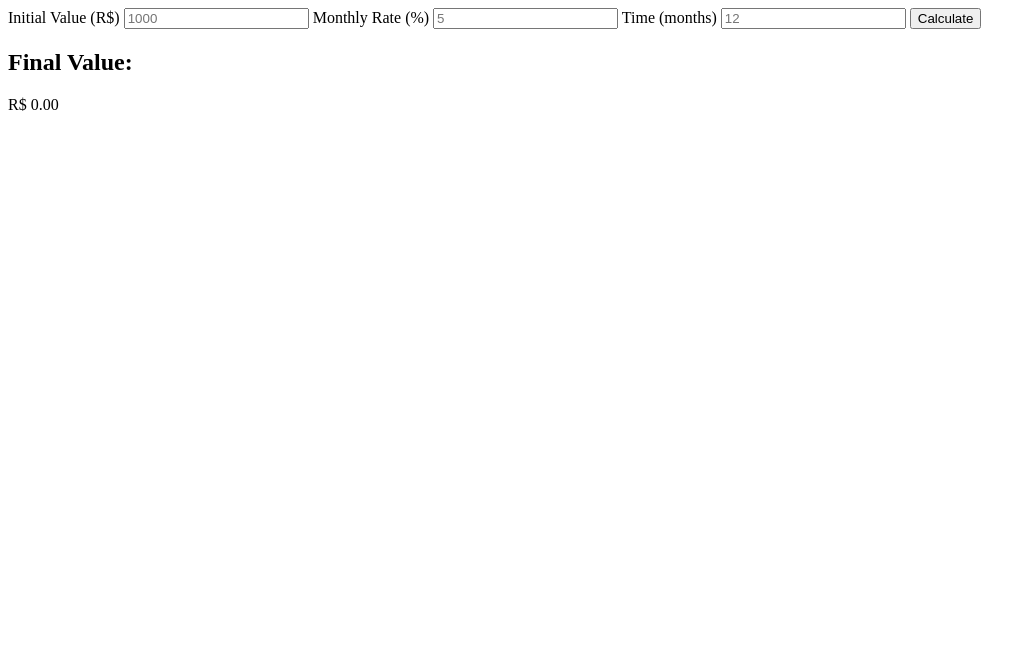
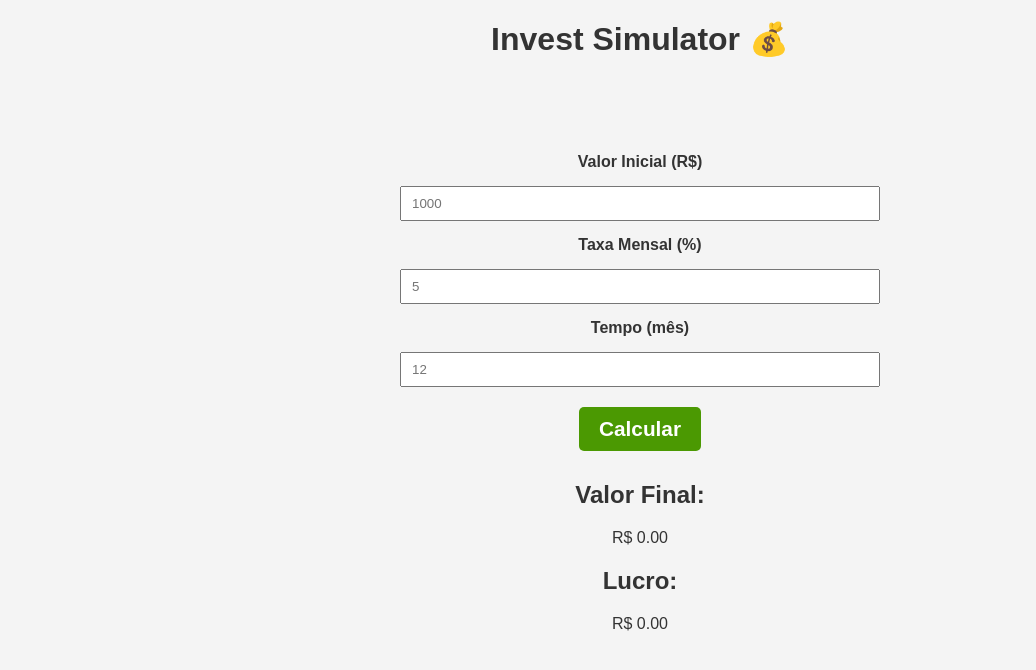
Before and after one commit to Binhotti/Invest-Simulator, a plain HTML site: page index.html in a window 1280 px wide. Shown: the whole page, without its empty margins (0-1036 px from the left). Drawn offline with Linux system fonts and the light colour scheme.

Commit message:
feat: adicionado sistema de valor final e lucro com javascript adicionado estilização básica

```diff
--- a/css/style.css
+++ b/css/style.css
@@ -1,29 +1,59 @@
 body {
-  font-family: Arial;
-  background: #111;
-  color: #fff;
-  display: flex;
-  justify-content: center;
-  align-items: center;
-  height: 100vh;
+  font-family: Arial, sans-serif;
+  margin: 0;
+  padding: 0;
+  background-color: #f4f4f4;
+  color: #333;
 }
 
-.container {
-  background: #1e1e1e;
-  padding: 30px;
-  border-radius: 10px;
-  width: 300px;
+.container h1 {
+  text-align: center;
+  margin-top: 20px;
+  margin-bottom: 80px;
 }
 
-input, button {
-  width: 100%;
-  margin-top: 10px;
-  padding: 10px;
+.container .form {
+  display: flex;
+  flex-direction: column;
+  align-items: center;
 }
 
-button {
-  background: #e63946;
-  color: white;
+.container .form label,
+.container .form input {
+  width: 100%;
+  max-width: 480px;
+  margin-top: 15px;
+}
+
+.container button {
+  margin-top: 20px;
+  padding: 10px 20px;
+  font-size: 1.3rem;
+  font-weight: bold;
+  color: #fff;
+  background-color: #4b9902;
   border: none;
+  border-radius: 5px;
   cursor: pointer;
 }
+
+.container button:hover {
+  background-color: #5ec702;
+}
+
+.container .form input {
+  font-weight: normal;
+  padding: 8px 10px;
+  box-sizing: border-box;
+}
+
+.container .form label {
+  text-align: center;
+  font-weight: bold;
+}
+
+.result {
+  margin-top: 30px;
+  text-align: center;
+  font-size: 1rem;
+}
--- a/index.html
+++ b/index.html
@@ -1,30 +1,36 @@
-<!DOCTYPE html>
+<!doctype html>
 <html lang="en">
-<head>
-    <meta charset="UTF-8">
-    <meta name="viewport" content="width=device-width, initial-scale=1.0">
+  <head>
+    <meta charset="UTF-8" />
+    <meta name="viewport" content="width=device-width, initial-scale=1.0" />
     <title>Invest Simulator</title>
-    <link rel="stylesheet" href="">
-</head>
-<body>
-    <label>Initial Value (R$)</label>
-      <input type="number" id="initial" placeholder="1000">
+    <link rel="stylesheet" href="css/style.css" />
+  </head>
+  <body>
+    <div class="container">
+      <h1>Invest Simulator 💰</h1>
 
-      <label>Monthly Rate (%)</label>
-      <input type="number" id="rate" placeholder="5">
+      <div class="form">
+        <label>Valor Inicial (R$)</label>
+        <input type="number" id="initial" placeholder="1000" />
 
-      <label>Time (months)</label>
-      <input type="number" id="time" placeholder="12">
+        <label>Taxa Mensal (%)</label>
+        <input type="number" id="rate" placeholder="5" />
 
-      <button onclick="calculate()">Calculate</button>
+        <label>Tempo (mês)</label>
+        <input type="number" id="time" placeholder="12" />
+
+        <button onclick="calculate()">Calcular</button>
+      </div>
     </div>
 
     <div class="result">
-      <h2>Final Value:</h2>
+      <h2>Valor Final:</h2>
       <p id="result">R$ 0.00</p>
+      <h2>Lucro:</h2>
+      <p id="profit">R$ 0.00</p>
     </div>
-  </div>
 
-  <script src="./js/script.js"></script>
-</body>
+    <script src="./js/script.js"></script>
+  </body>
 </html>
--- a/js/script.js
+++ b/js/script.js
@@ -0,0 +1,42 @@
+function formatBRL(value) {
+  return value.toLocaleString("pt-BR", {
+    style: "currency",
+    currency: "BRL",
+  });
+}
+
+function calculate() {
+  const initial = parseFloat(document.getElementById("initial").value);
+  const rate = parseFloat(document.getElementById("rate").value);
+  const time = parseInt(document.getElementById("time").value);
+
+  if (isNaN(initial) || isNaN(rate) || isNaN(time)) {
+    alert("Por favor preencher todas informações!");
+    return;
+  }
+
+  const i = rate / 100;
+
+  const finalValue = initial * Math.pow(1 + i, time);
+  const profit = finalValue - initial;
+
+  const formatted = formatBRL(finalValue);
+  const formattedProfit = formatBRL(profit);
+
+  document.getElementById("result").innerText = formatted;
+  document.getElementById("profit").innerText = formattedProfit;
+}
+
+// usado IA para aprender
+function enableEnterKeySubmit() {
+  document.querySelectorAll(".form input").forEach((input) => {
+    input.addEventListener("keydown", (event) => {
+      if (event.key === "Enter") {
+        event.preventDefault();
+        calculate();
+      }
+    });
+  });
+}
+
+document.addEventListener("DOMContentLoaded", enableEnterKeySubmit);
```
